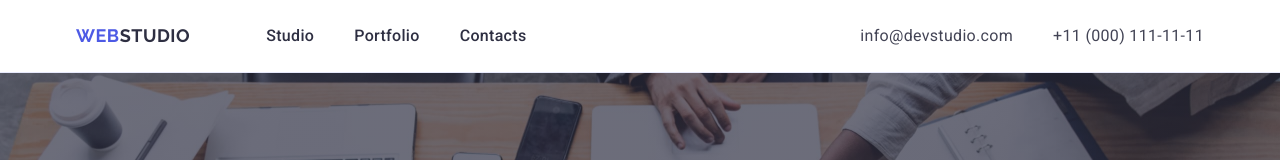
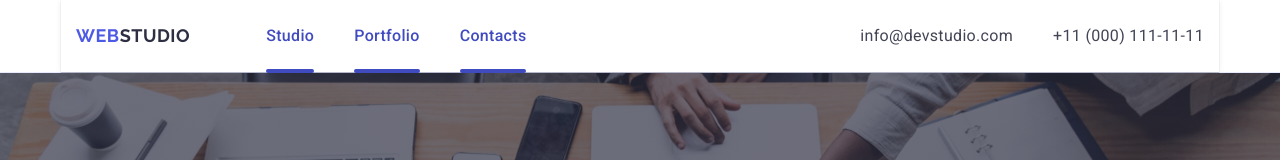
Before and after one commit to LobanovSK/goit-markup-hw-04, a plain HTML site: page index.html in a window 1280 px wide. Shown: the top 160 px of the page. Drawn offline with nearby package versions, Linux system fonts and the light colour scheme.

Commit message:
add header styles

```diff
--- a/css/styles.css
+++ b/css/styles.css
@@ -35,6 +35,8 @@ a {
 .header-container {
   display: flex;
   align-items: center;
+  box-shadow: 0px 2px 1px rgba(46, 47, 66, 0.08),
+    0px 1px 1px rgba(46, 47, 66, 0.16), 0px 1px 6px rgba(46, 47, 66, 0.08);
 }
 .header-nav {
   display: flex;
@@ -73,8 +75,20 @@ a {
   line-height: 1.5;
   letter-spacing: 0.02em;
   color: #2e2f42;
+  position: relative;
+  color: #404bbf;
+  transition: color 250ms cubic-bezier(0.4, 0, 0.2, 1);
 }
-
+.nav-link::after {
+  content: "";
+  width: 100%;
+  position: absolute;
+  left: 0;
+  bottom: -1px;
+  height: 4px;
+  background-color: #404bbf;
+  border-radius: 2px;
+}
 .contacts {
   font-style: normal;
   margin-left: auto;
@@ -92,6 +106,7 @@ a {
   line-height: 1.5;
   letter-spacing: 0.02em;
   color: #434455;
+  transition: color 250ms cubic-bezier(0.4, 0, 0.2, 1);
 }
 
 .nav-link:hover,
```
